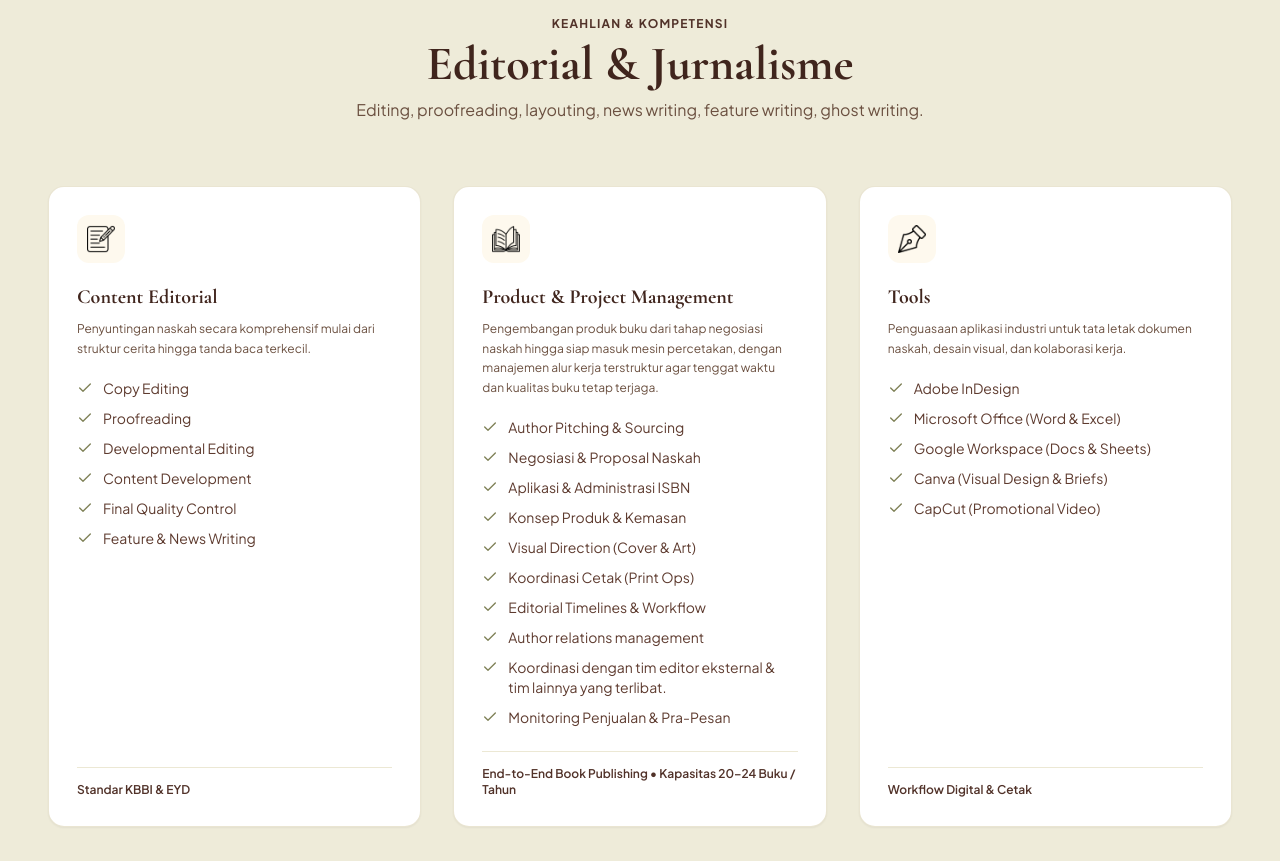
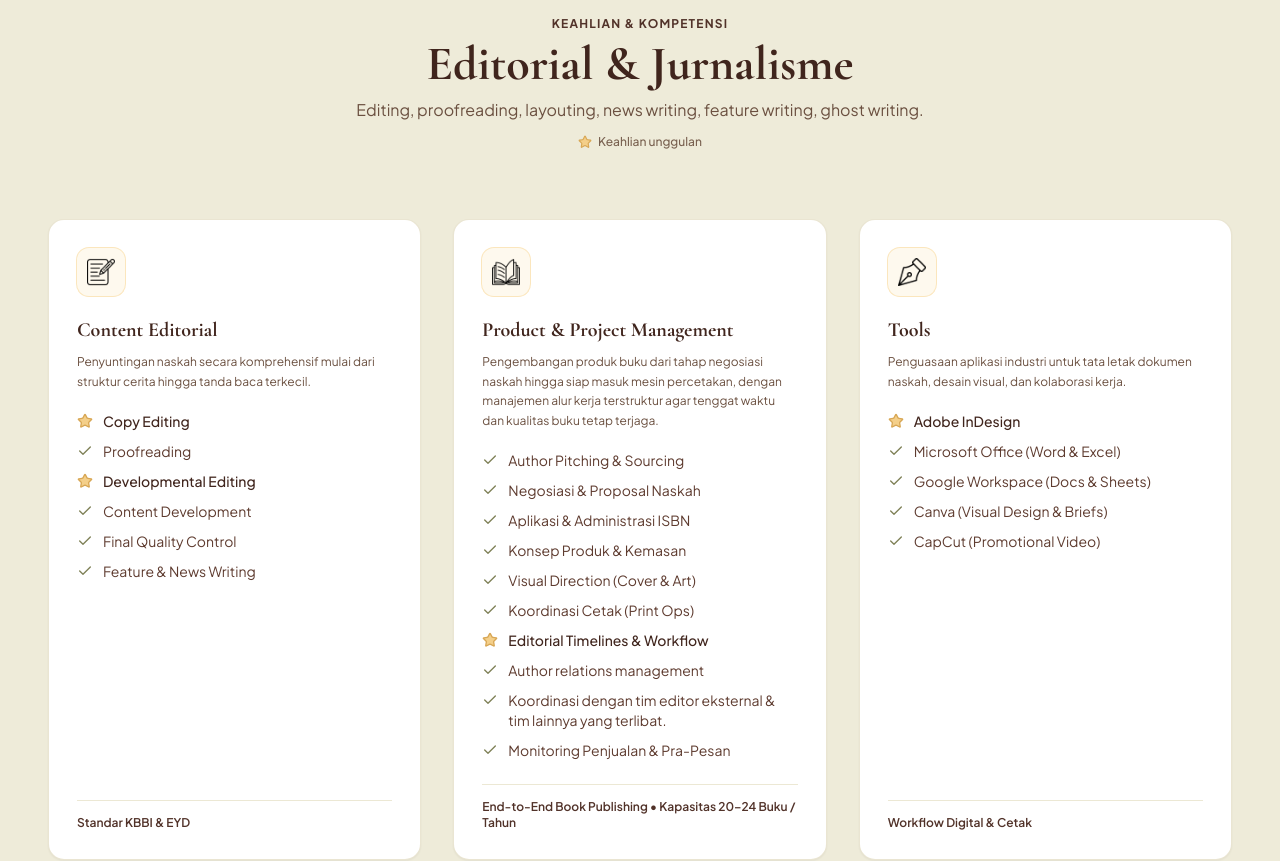
Before and after one commit to Praditya1808/portofolio-nextjs, a Next.js app: page / in a window 1280 px wide. Shown: the part 980-1841 px from the top of the page. Built offline with nearby package versions, Linux system fonts and the light colour scheme; no server answers.

Commit message:
patching hover & expertise skill

```diff
--- a/src/components/sections/Expertise.tsx
+++ b/src/components/sections/Expertise.tsx
@@ -1,7 +1,8 @@
 import Image from "next/image";
-import { Check } from "lucide-react";
+import { Check, Star } from "lucide-react";
 import { Reveal } from "@/components/motion/Reveal";
 import { skillPillars, type SkillPillar } from "@/data/site";
+import { cn } from "@/lib/utils";
 
 const iconMap: Record<SkillPillar["icon"], { src: string; alt: string }> = {
   editorial: { src: "/assets/edit.png", alt: "Ikon editing" },
@@ -20,6 +21,13 @@ export function Expertise() {
           <p className="mt-2.5 text-sm text-stone-600 sm:text-base">
             Editing, proofreading, layouting, news writing, feature writing, ghost writing.
           </p>
+          <p className="mt-3 inline-flex items-center justify-center gap-1.5 text-xs font-medium text-stone-500">
+            <Star
+              aria-hidden="true"
+              className="h-3.5 w-3.5 fill-amber-300 text-amber-500"
+            />
+            Keahlian unggulan
+          </p>
         </Reveal>
 
         <div className="grid grid-cols-1 gap-6 md:grid-cols-2 lg:grid-cols-3 xl:gap-8">
@@ -27,33 +35,62 @@ export function Expertise() {
             const icon = iconMap[pillar.icon];
             return (
               <Reveal key={pillar.title} delay={index * 0.06}>
-                <article className="flex h-full flex-col justify-between rounded-2xl border border-stone-200/90 bg-white p-7 shadow-sm transition-all hover:border-terracotta/40 hover:shadow-md">
-                  <div>
-                    <div className="mb-5 flex h-12 w-12 items-center justify-center rounded-xl bg-amber-50 text-terracotta">
+                <article className="group relative flex h-full flex-col justify-between overflow-hidden rounded-2xl border border-stone-200/90 bg-white p-7 shadow-sm transition-all duration-300 ease-out hover:-translate-y-1.5 hover:border-amber-300 hover:shadow-[0_26px_48px_-24px_rgba(81,50,41,0.45)]">
+                  <span
+                    aria-hidden="true"
+                    className="pointer-events-none absolute inset-x-0 top-0 h-1 origin-left scale-x-0 rounded-full bg-gradient-to-r from-amber-300 via-amber-400 to-forest/70 transition-transform duration-500 ease-out group-hover:scale-x-100"
+                  />
+                  <span
+                    aria-hidden="true"
+                    className="pointer-events-none absolute -right-12 -top-12 h-36 w-36 rounded-full bg-amber-100/0 blur-2xl transition-colors duration-500 group-hover:bg-amber-100/90"
+                  />
+                  <div className="relative">
+                    <div className="mb-5 flex h-12 w-12 items-center justify-center rounded-xl bg-amber-50 text-terracotta ring-1 ring-amber-200/70 transition-all duration-300 ease-out group-hover:-rotate-3 group-hover:scale-110 group-hover:bg-amber-100 group-hover:ring-amber-300">
                       <Image
                         src={icon.src}
                         alt={icon.alt}
                         width={28}
                         height={28}
-                        className="h-7 w-7 object-contain"
+                        className="h-7 w-7 object-contain transition-transform duration-300 ease-out group-hover:scale-105"
                       />
                     </div>
-                    <h3 className="mb-2 font-serif text-xl font-bold text-stone-900">
+                    <h3 className="mb-2 font-serif text-xl font-bold text-stone-900 transition-colors duration-300 group-hover:text-terracotta">
                       {pillar.title}
                     </h3>
                     <p className="mb-5 text-xs leading-relaxed text-stone-600">
                       {pillar.description}
                     </p>
                     <ul className="space-y-2.5 text-xs text-stone-700 sm:text-sm">
-                      {pillar.items.map((item) => (
-                        <li key={item} className="flex items-start gap-2.5">
-                          <Check className="mt-0.5 h-4 w-4 shrink-0 text-emerald-600" />
-                          <span>{item}</span>
-                        </li>
-                      ))}
+                      {pillar.items.map((item) => {
+                        const isTopSkill = pillar.topSkills?.includes(item);
+                        return (
+                          <li
+                            key={item}
+                            className={cn(
+                              "flex items-start gap-2.5 transition-transform duration-300 ease-out group-hover:translate-x-0.5",
+                              isTopSkill && "font-medium text-stone-900",
+                            )}
+                          >
+                            {isTopSkill ? (
+                              <Star
+                                aria-hidden="true"
+                                className="mt-0.5 h-4 w-4 shrink-0 fill-amber-300 text-amber-500 transition-all duration-300 group-hover:rotate-12 group-hover:scale-110"
+                              />
+                            ) : (
+                              <Check className="mt-0.5 h-4 w-4 shrink-0 text-emerald-600 transition-colors duration-300 group-hover:text-terracotta" />
+                            )}
+                            <span>
+                              {item}
+                              {isTopSkill ? (
+                                <span className="sr-only"> — keahlian unggulan</span>
+                              ) : null}
+                            </span>
+                          </li>
+                        );
+                      })}
                     </ul>
                   </div>
-                  <div className="mt-6 border-t border-stone-100 pt-3.5 text-xs font-semibold text-terracotta">
+                  <div className="relative mt-6 border-t border-stone-100 pt-3.5 text-xs font-semibold text-terracotta transition-colors duration-300 group-hover:border-amber-200">
                     {pillar.footer}
                   </div>
                 </article>
--- a/src/data/site.ts
+++ b/src/data/site.ts
@@ -7,6 +7,8 @@ export type SkillPillar = {
   title: string;
   description: string;
   items: string[];
+  /** Daftar skill paling unggul; ditandai bintang di kartu keahlian. */
+  topSkills?: string[];
   footer: string;
 };
 
@@ -82,6 +84,7 @@ export const skillPillars: SkillPillar[] = [
       "Final Quality Control",
       "Feature & News Writing",
     ],
+    topSkills: ["Copy Editing", "Developmental Editing"],
     footer: "Standar KBBI & EYD",
   },
   {
@@ -101,6 +104,7 @@ export const skillPillars: SkillPillar[] = [
       "Koordinasi dengan tim editor eksternal & tim lainnya yang terlibat.",
       "Monitoring Penjualan & Pra-Pesan",
     ],
+    topSkills: ["Editorial Timelines & Workflow"],
     footer: "End-to-End Book Publishing • Kapasitas 20–24 Buku / Tahun",
   },
   {
@@ -115,6 +119,7 @@ export const skillPillars: SkillPillar[] = [
       "Canva (Visual Design & Briefs)",
       "CapCut (Promotional Video)",
     ],
+    topSkills: ["Adobe InDesign"],
     footer: "Workflow Digital & Cetak",
   },
 ];
```
